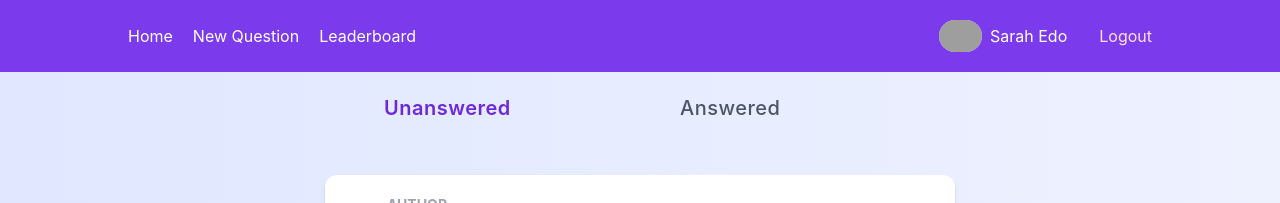
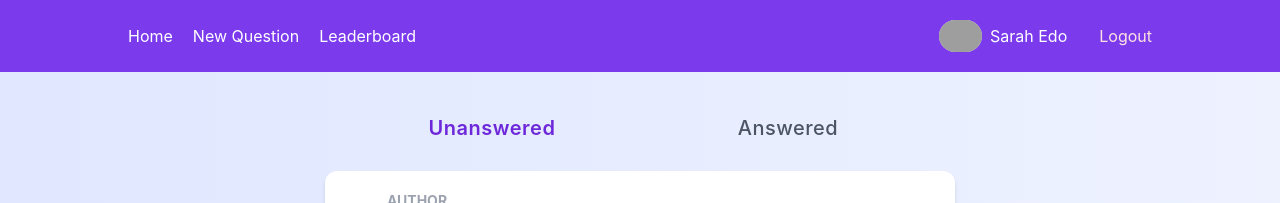
Before and after one commit to mahmoudsultan/Would-You-Rather, a React (Create React App) app: page / in a window 1280 px wide. Both pictures are taken after a click on the button "LOGIN". Shown: the top 203 px of the page. Built offline with nearby package versions, Linux system fonts and the light colour scheme; grey boxes are pictures that could not be loaded.

Commit message:
chore/fix paddings of Home.

```diff
--- a/src/components/Home/Home.js
+++ b/src/components/Home/Home.js
@@ -23,22 +23,22 @@ const Home = ({ answeredQuestions, unansweredQuestions }) => {
   const [tab, setTab] = useState(0);
 
   return (
-    <div className="w-auto min-h-screen">
-      <div className="flex justify-center flex-row">
+    <div className="w-auto min-h-screen mt-8 mb-8">
+      <div className="flex text-center justify-center flex-row">
         <div
-          className={`w-64 p-5 text-xl font-medium text-gray-600 cursor-pointer tracking-wide leading-relaxed ${tab === 0 ? 'text-purple-700 font-semibold' : '' }`}
+          className={`w-64 p-2 text-xl font-medium text-gray-600 cursor-pointer tracking-wide leading-relaxed ${tab === 0 ? 'text-purple-700 font-semibold' : '' }`}
           onClick={() => setTab(0)}
         >
           Unanswered
         </div>
         <div
-          className={`w-64 p-5 ml-10 text-xl font-medium text-gray-600 cursor-pointer tracking-wide leading-relaxed ${tab === 1 ? 'text-purple-700 font-semibold' : '' }`}
+          className={`w-64 p-2 ml-10 text-xl font-medium text-gray-600 cursor-pointer tracking-wide leading-relaxed ${tab === 1 ? 'text-purple-700 font-semibold' : '' }`}
           onClick={() => setTab(1)}
         >
           Answered
         </div>
       </div>
-      <div className="mt-5">
+      <div className="mt-2">
         <div className={`tab ${tab === 0 ? '' : 'hidden'}`}>
           <ul className="questions-list">
             { unansweredQuestions.map((questionId) => <li key={questionId}><HomeQuestionCard id={questionId} /></li>) }
```
Also changed, not shown: 1 other file (tests, documents, lock files or other folders).
